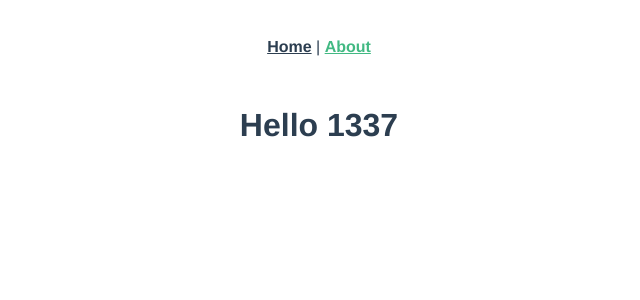
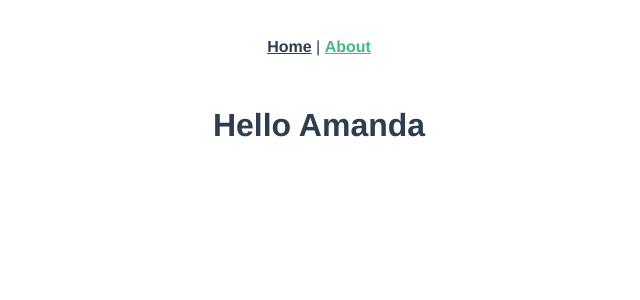
Before and after one commit to felix-tjernberg/plamera, a Vue app: page /#/about in a window 1280 px wide. Shown: the top 300 px of the page, without its empty margins (321-961 px from the left). Built offline with nearby package versions, Linux system fonts and the light colour scheme.

Commit message:
Ändring nr 24

```diff
--- a/src/views/About.vue
+++ b/src/views/About.vue
@@ -1,5 +1,5 @@
 <template>
   <div class="about">
-    <h1>Hello 1337</h1>
+    <h1>Hello Amanda</h1>
   </div>
 </template>
```
